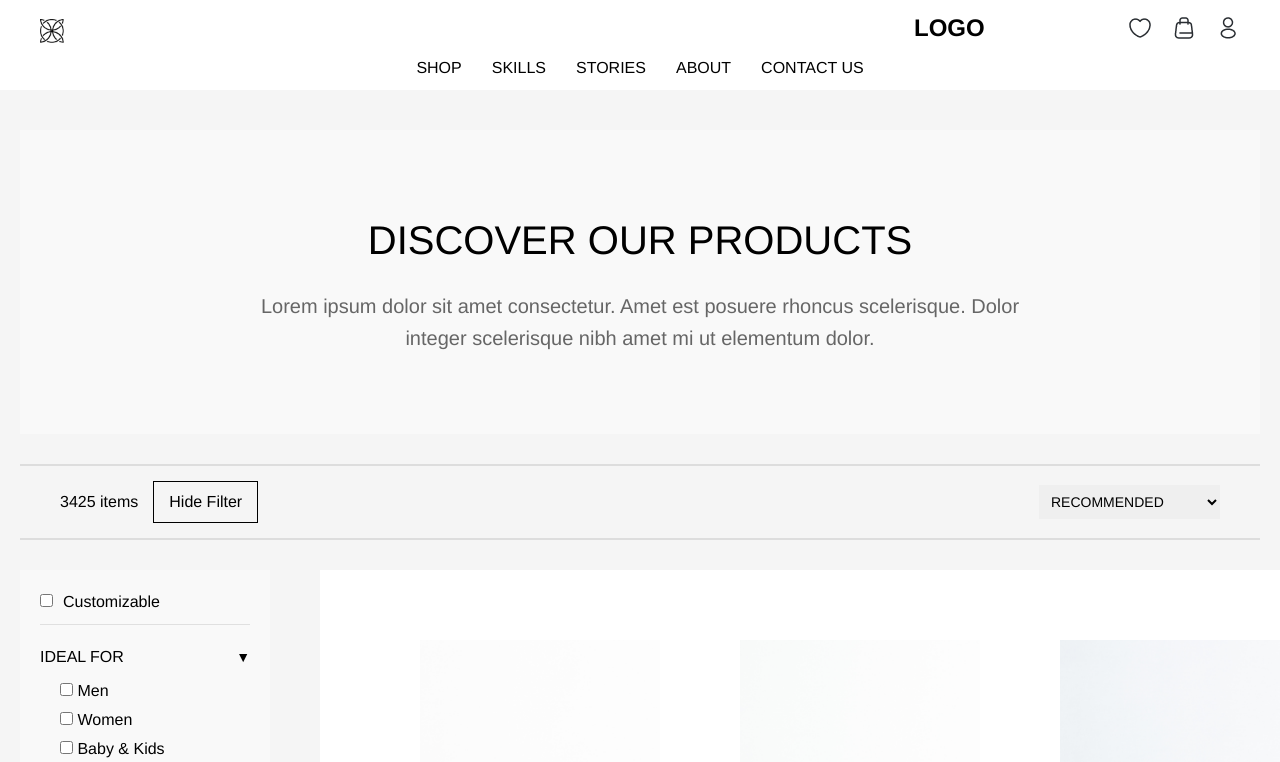
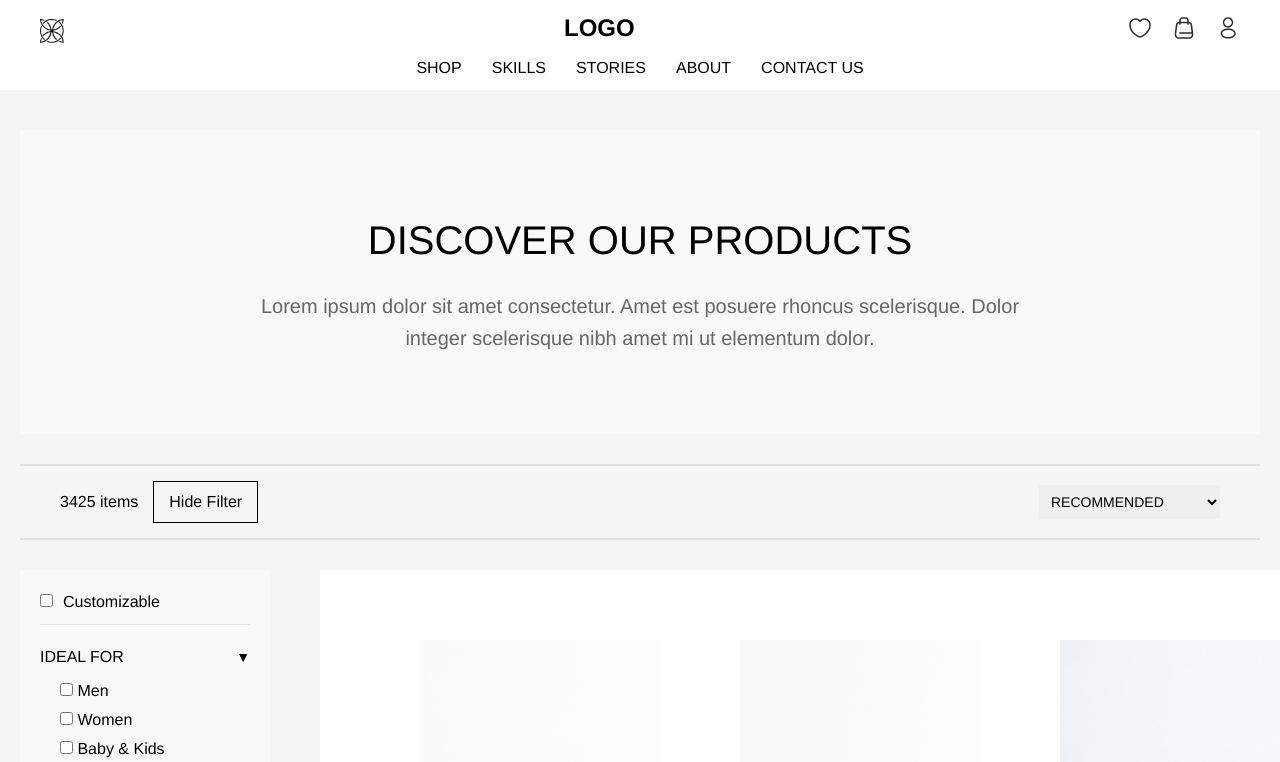
Before and after one commit to Vivek-Shete/Appscriptask-VivekShete, a Next.js app: page / in a window 1280 px wide. Shown: the top 762 px of the page. Built offline with nearby package versions, Linux system fonts and the light colour scheme.

Commit message:
Update Navbar.module.css

```diff
--- a/styles/Navbar.module.css
+++ b/styles/Navbar.module.css
@@ -32,7 +32,7 @@
     font-size: 24px;
     font-weight: bold;
     color: black;
-    margin-left: 850px;
+    margin-left: 500px;
   }
 
   /* Icons section */
```
